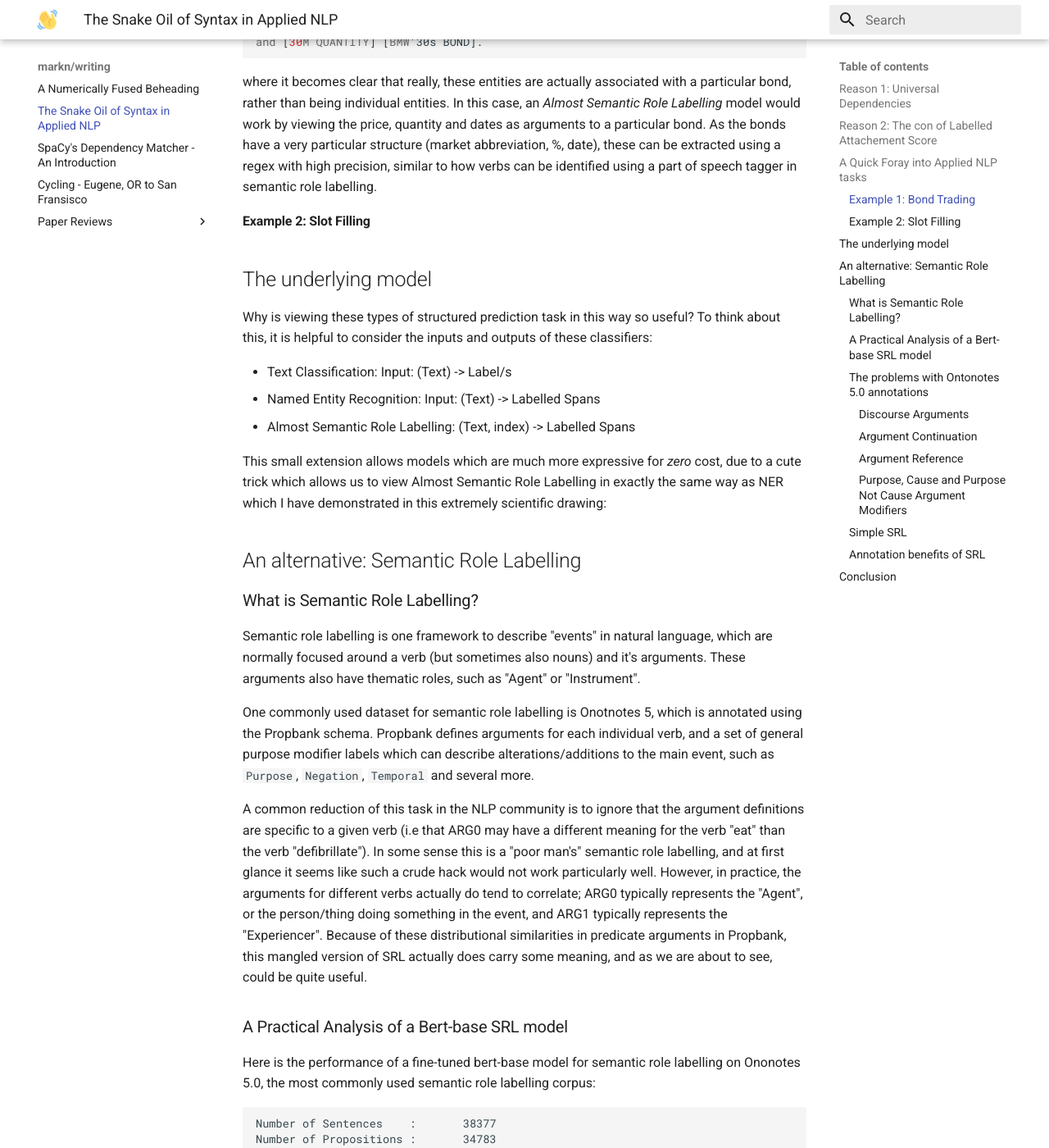
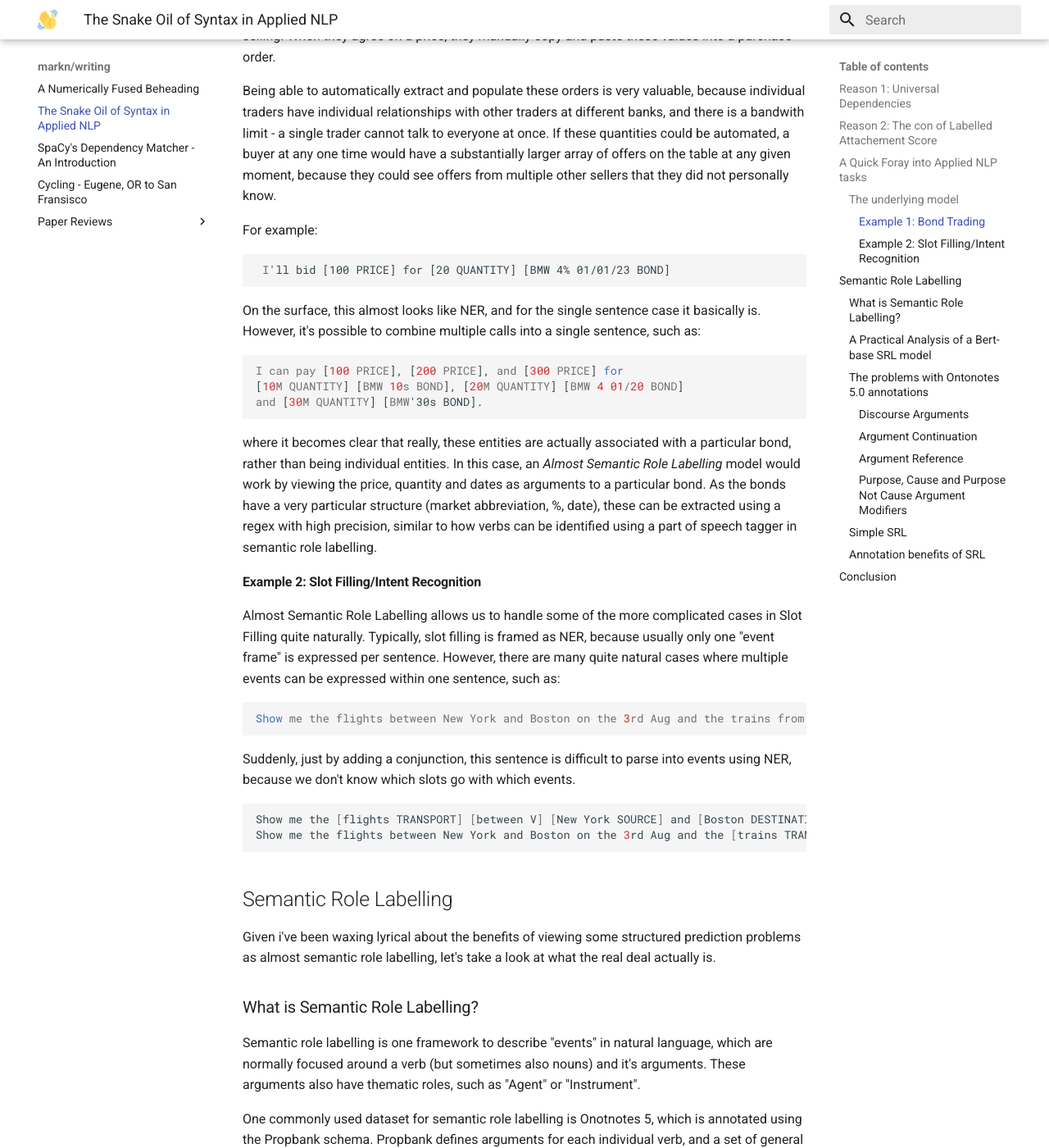
Before and after one commit to DeNeutoy/blog, an MkDocs documentation site: the page built from docs/syntax.md, in a window 1280 px wide and 1400 px high, scrolled down 1913 px. Shown: the whole window at 82% size. Built offline with MkDocs 1.6.1 and Material for MkDocs 9.7.7, drawn with Linux system fonts in a browser that asks for light colours; some of the changed text lies outside the part shown.

Commit message:
more writing

````diff
--- a/docs/syntax.md
+++ b/docs/syntax.md
@@ -16,7 +16,23 @@
 
 ## A Quick Foray into Applied NLP tasks
 
-I am a big fan of Ines Montani/Matthew Honnibal's approach to thinking about practical NLP annotation, which you can listen to in [this easily digestable video](https://www.youtube.com/watch?v=JpkzK58lkmA) from Ines. Basically, the idea is that there are very few tasks which can't be broken down into text classification and/or Named Entity Recognition when used in a practical setting. However, over the last few years, I have come across several examples of an "intermediate" task format, which I am going to call _Almost Semantic Role Labelling_. This naming will probably make lots of NLP researchers stamp their feet and tell me that I mean "arbitrary structured prediction", which is probably true - but we'll stick with _Almost Semantic Role Labelling_ for the time being, given it's the most similar.
+I am a big fan of Ines Montani/Matthew Honnibal's approach to thinking about practical NLP annotation, which you can listen to in [this easily digestable video](https://www.youtube.com/watch?v=JpkzK58lkmA) from Ines. Basically, the idea is that there are very few tasks which can't be broken down into text classification and/or Named Entity Recognition when used in a practical setting.
+
+However, over the last few years, I have come across several examples of an "extension" task format, which I am going to call _Almost Semantic Role Labelling_. This naming will probably make lots of NLP researchers stamp their feet and tell me that I mean "arbitrary structured prediction", which is probably true - but we'll stick with _Almost Semantic Role Labelling_ for the time being, given it's the most similar. It turns out that Almost Semantic Role Labelling is constrained in a particular way which makes it very easy to buid models for, which is important for practical use.
+
+
+TODO add in model explanation
+
+### The underlying model
+
+Why is viewing these types of structured prediction task in this way so useful? To think about this, it is helpful to consider the inputs and outputs of these classifiers:
+
+- Text Classification: Input: (Text) -> Label/s
+- Named Entity Recognition: Input: (Text) -> Labelled Spans
+- Almost Semantic Role Labelling: (Text, index) -> Labelled Spans
+
+This small extension allows models which are much more expressive for *zero* cost, due to a cute trick which allows us to view Almost Semantic Role Labelling in exactly the same way as NER which I have demonstrated in this extremely scientific drawing:
+
 
 #### Example 1: Bond Trading
 _(This is a real life example which I helped someone with a bit a year or so ago.)_
@@ -40,22 +56,24 @@
 where it becomes clear that really, these entities are actually associated with a particular bond, rather than being individual entities. In this case, an _Almost Semantic Role Labelling_ model would work by viewing the price, quantity and dates as arguments to a particular bond. As the bonds have a very particular structure (market abbreviation, %, date), these can be extracted using a regex with high precision, similar to how verbs can be identified using a part of speech tagger in semantic role labelling.
 
 
-#### Example 2: Slot Filling
+#### Example 2: Slot Filling/Intent Recognition
 
+Almost Semantic Role Labelling allows us to handle some of the more complicated cases in Slot Filling quite naturally. Typically, slot filling is framed as NER, because usually only one "event frame" is expressed per sentence. However, there are many quite natural cases where multiple events can be expressed within one sentence, such as:
 
+```
+Show me the flights between New York and Boston on the 3rd Aug and the trains from Boston to Miami on the 15th.
+```
 
-## The underlying model
+Suddenly, just by adding a conjunction, this sentence is difficult to parse into events using NER, because we don't know which slots go with which events.
 
-Why is viewing these types of structured prediction task in this way so useful? To think about this, it is helpful to consider the inputs and outputs of these classifiers:
+```
+Show me the [flights TRANSPORT] [between V] [New York SOURCE] and [Boston DESTINATION] on the [3rd Aug DATE] and the trains from Boston to Miami on the 15th.
+Show me the flights between New York and Boston on the 3rd Aug and the [trains TRANSPORT] [from V] [Boston SOURCE] to [Miami DESTINATION] on the [15th DATE].
+```
 
-- Text Classification: Input: (Text) -> Label/s
-- Named Entity Recognition: Input: (Text) -> Labelled Spans
-- Almost Semantic Role Labelling: (Text, index) -> Labelled Spans
+## Semantic Role Labelling
 
-This small extension allows models which are much more expressive for *zero* cost, due to a cute trick which allows us to view Almost Semantic Role Labelling in exactly the same way as NER which I have demonstrated in this extremely scientific drawing:
-
-## An alternative: Semantic Role Labelling
-
+Given i've been waxing lyrical about the benefits of viewing some structured prediction problems as almost semantic role labelling, let's take a look at what the real deal actually is.
 
 ### What is Semantic Role Labelling?
 
@@ -338,6 +356,6 @@
 
 ## Conclusion
 
-Overall, I hope this post spelled out a couple of ways that we might be underestimating the performance of semantic role labelling models because of linguistically fiddly details that we can ignore in practice, as well as some labels which don't really make sense. Overall in NLP there is a huge focus on the models we train on these large, carefully annotated datasets, and not a huge amount of introspection on the datasets themselves, particularly in terms of correcting or modifying label schemas or annotation frameworks.
+Overall, I hope this post spelled out a couple of ways that we might be underestimating the performance of semantic role labelling models because of linguistically fiddly details that we can ignore in practice, as well as some labels which don't really make sense. In the NLP research community currently, there is a huge focus on the models we train on these large, carefully annotated datasets, and not a huge amount of introspection on the datasets themselves, particularly in terms of correcting or modifying label schemas or annotation frameworks.
 
 If you have feedback, let me know on [Twitter](https://twitter.com/MarkNeumannnn)!
````
Also changed, not shown: other parts of docs/syntax.md (+2 -2 lines).
